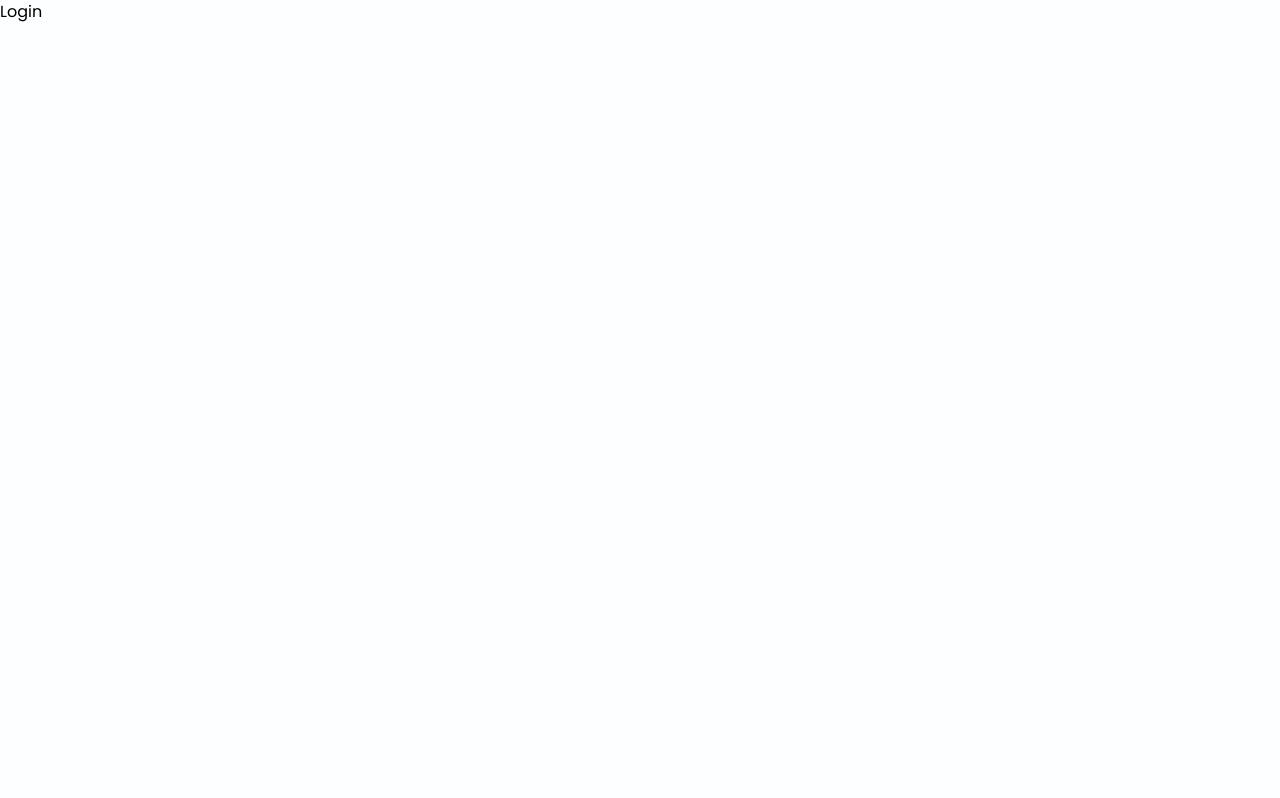
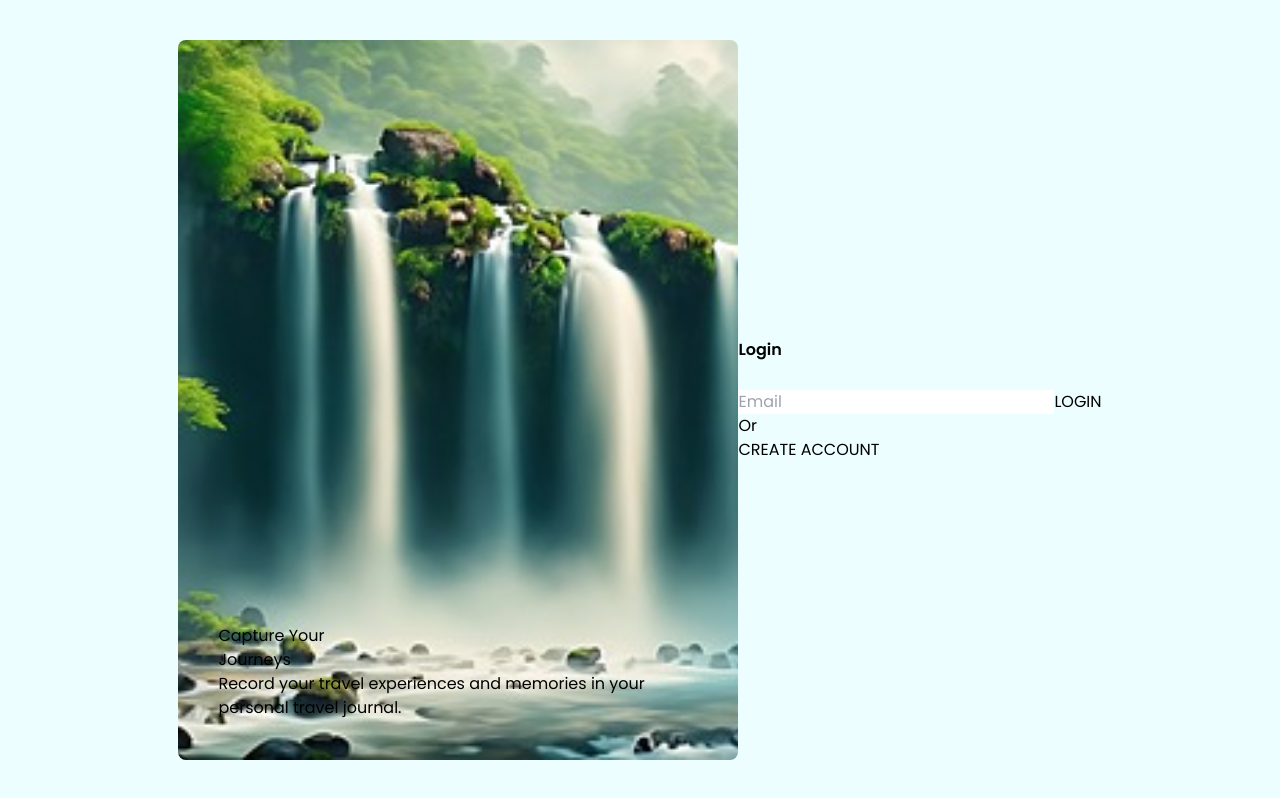
Before and after one commit to nisulaRap/travel_blog-MERN-, a React (Vite) app in the folder frontend/: page /login in a window 1280 px wide. Built offline with nearby package versions, Linux system fonts and the light colour scheme.

Commit message:
added login and signup bg images

```diff
--- a/frontend/src/pages/Auth/Login.jsx
+++ b/frontend/src/pages/Auth/Login.jsx
@@ -2,8 +2,39 @@ import React from 'react'
 
 const Login = () => {
   return (
-    <div>Login</div>
-  )
-}
+    <div className="h-screen bg-cyan-50 overflow-hidden relative">
+      <div className="container h-screen flex items-center justify-center px-20 mx-auto">
+        <div className="w-2/4 h-[90vh] flex items-end bg-login-bg-img bg-cover bg-center rounded-lg p-10 z-50">
+          <div>
+            <h4 className="">
+              Capture Your <br /> Journeys
+            </h4>
+            <p className="">
+              Record your travel experiences and memories in your personal
+              travel journal.
+            </p>
+          </div>
+        </div>
+
+        <div className="">
+          <form onSubmit={() => {}}>
+            <h4 className="text-2x1 font-semibold mb-7">Login</h4>
+
+            <input type="text" placeholder="Email" className="input-box" />
+            <button type="submit" className="btn-primary">
+              LOGIN
+            </button>
+
+            <p className="">Or</p>
+
+            <button type="submit" className="" onClick={() => {navigate("/signup");}}>
+              CREATE ACCOUNT
+            </button>
+          </form>
+        </div>
+      </div>
+    </div>
+  );
+};
 
 export default Login
--- a/frontend/tailwind.config.js
+++ b/frontend/tailwind.config.js
@@ -13,6 +13,10 @@ export default {
       colors: {
         primary: "#0586D3",
         secondary: "#EF863E",
+      },
+      backgroundImage: {
+        'login-bg-img': "url('./src/assets/images/login-bg.jpg')",
+        'signup-bg-img': "url('./src/assets/images/signup-bg.jpg')",
       }
     },
   },
```
Also changed, not shown: frontend/src/assets/images/login-bg.jpg (added), frontend/src/assets/images/signup-bg.jpg (added).
